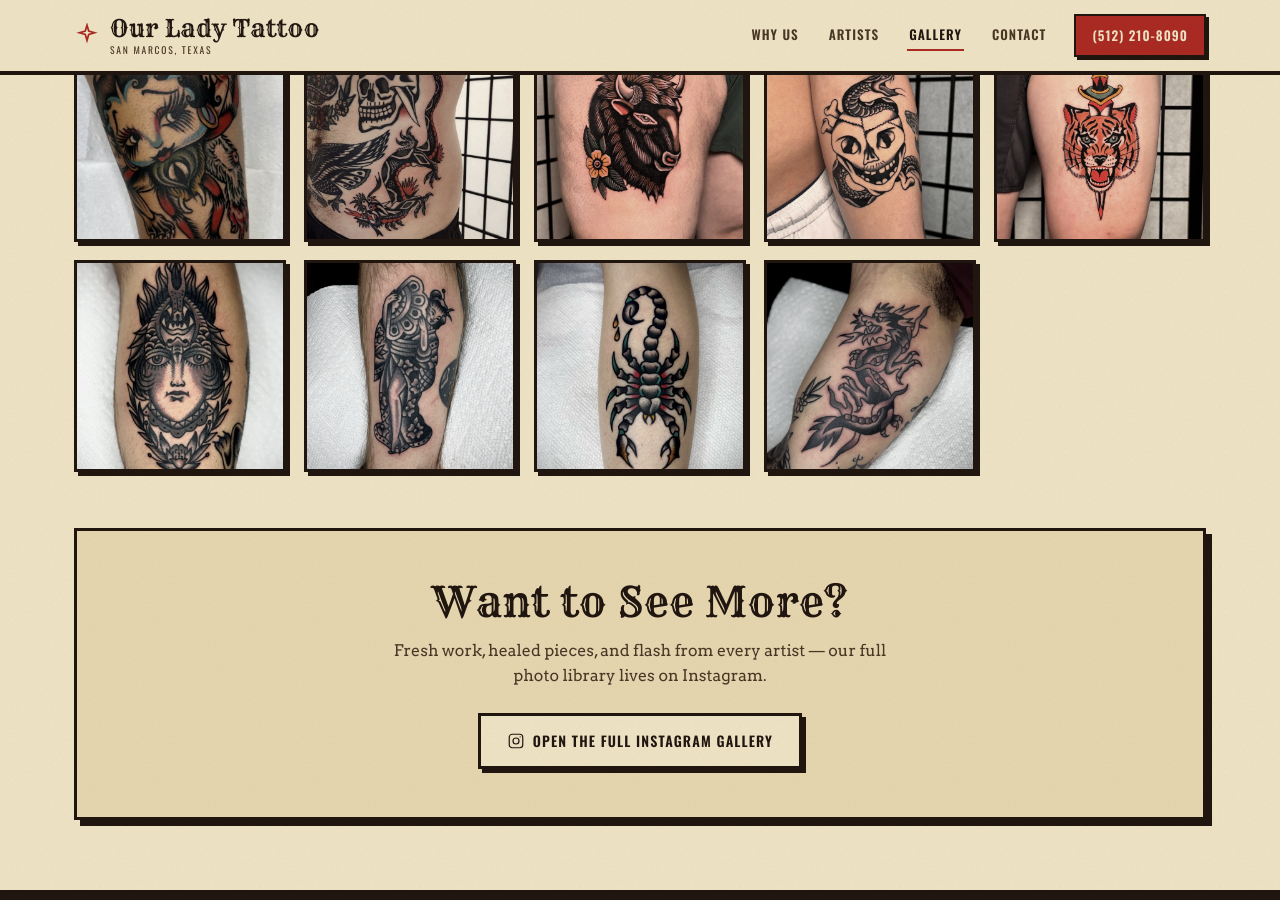
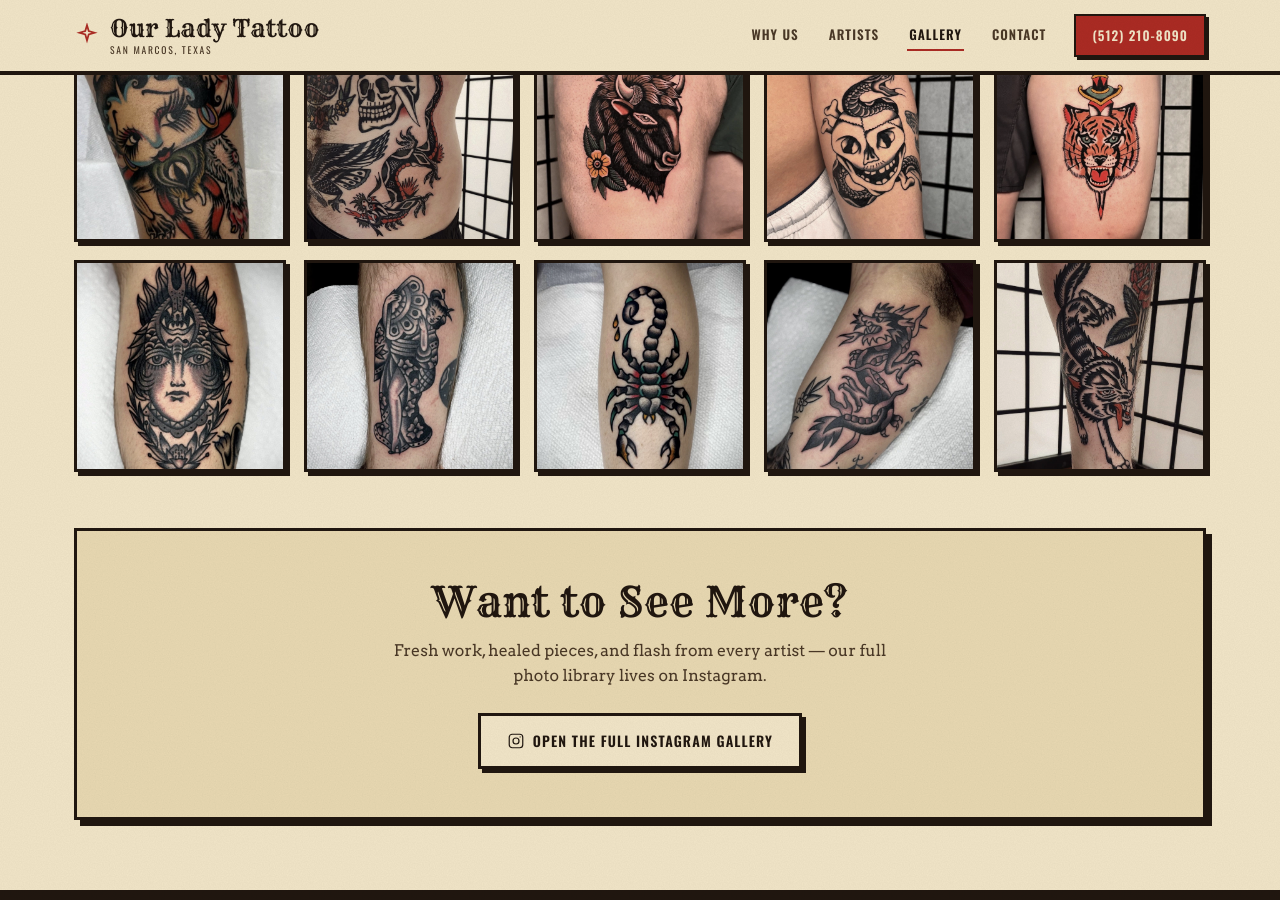
Before and after one commit to tpham091/OurLadyTattoo, a Jekyll site: the page built from gallery.html, in a window 1280 px wide and 900 px high, scrolled down 2861 px. Built offline with Jekyll 4.4.1, drawn with Linux system fonts in a browser that asks for light colours.

Commit message:
Add one more recent-work photo to the gallery
Added gallery-30.jpg. The "last shop photo" sent alongside it turned
out to be byte-identical to the window signage photo already at
images/shop/window-signage.jpg, so no shop-gallery change was needed.

Co-Authored-By: Claude Sonnet 5 <noreply@anthropic.com>
Claude-Session: https://claude.ai/code/session_0198ryYHooeRf1mHt2EM9Jbq

```diff
--- a/_data/gallery.yml
+++ b/_data/gallery.yml
@@ -27,3 +27,4 @@
 - file: gallery-27.jpg
 - file: gallery-28.jpg
 - file: gallery-29.jpg
+- file: gallery-30.jpg
```
Also changed, not shown: images/gallery/gallery-30.jpg (added).
